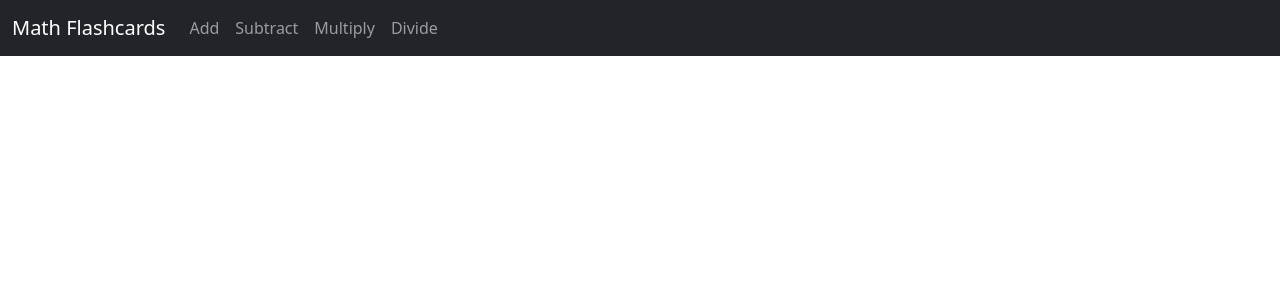
After one commit to duranblocker/django-flashcards, a Django app: template website/templates/base.html in a window 1280 px wide. The commit adds this page. Shown: the top 300 px of the page. Run offline with Django 3.2, Linux system fonts and the light colour scheme; the template is opened without the code that fills it, so the values that code supplies are empty.

Commit message:
Add files via upload

```diff
--- /dev/null
+++ b/website/templates/base.html
@@ -0,0 +1,58 @@
+<!doctype html>
+<html lang="en">
+  <head>
+    <!-- Required meta tags -->
+    <meta charset="utf-8">
+    <meta name="viewport" content="width=device-width, initial-scale=1">
+
+    <!-- Bootstrap CSS -->
+    <link href="https://cdn.jsdelivr.net/npm/bootstrap@5.1.3/dist/css/bootstrap.min.css" rel="stylesheet" integrity="sha384-1BmE4kWBq78iYhFldvKuhfTAU6auU8tT94WrHftjDbrCEXSU1oBoqyl2QvZ6jIW3" crossorigin="anonymous">
+
+    <title>Flashcards</title>
+  </head>
+    <body>
+   <nav class="navbar navbar-expand-lg navbar-dark bg-dark">
+  <div class="container-fluid">
+    <a class="navbar-brand" href="{% url 'home' %}">Math Flashcards</a>
+    <button class="navbar-toggler" type="button" data-bs-toggle="collapse" data-bs-target="#navbarSupportedContent" aria-controls="navbarSupportedContent" aria-expanded="false" aria-label="Toggle navigation">
+      <span class="navbar-toggler-icon"></span>
+    </button>
+    <div class="collapse navbar-collapse" id="navbarSupportedContent">
+      <ul class="navbar-nav me-auto mb-2 mb-lg-0">
+
+        <li class="nav-item">
+          <a class="nav-link" href="{% url 'add' %}">Add</a>
+        </li>
+        <li class="nav-item">
+          <a class="nav-link" href="{% url 'subtract' %}">Subtract</a>
+        </li>
+        <li class="nav-item">
+          <a class="nav-link" href="{% url 'multiply' %}">Multiply</a>
+        </li>
+        <li class="nav-item">
+          <a class="nav-link" href="{% url 'divide' %}">Divide</a>
+        </li>
+
+      </ul>
+
+    </div>
+  </div>
+</nav>
+<br/>
+
+<div class="container">
+	{% block 'content' %}
+	{% endblock %}
+</div>
+    <!-- Optional JavaScript; choose one of the two! -->
+
+    <!-- Option 1: Bootstrap Bundle with Popper -->
+    <script src="https://cdn.jsdelivr.net/npm/bootstrap@5.1.3/dist/js/bootstrap.bundle.min.js" integrity="sha384-ka7Sk0Gln4gmtz2MlQnikT1wXgYsOg+OMhuP+IlRH9sENBO0LRn5q+8nbTov4+1p" crossorigin="anonymous"></script>
+
+    <!-- Option 2: Separate Popper and Bootstrap JS -->
+    <!--
+    <script src="https://cdn.jsdelivr.net/npm/@popperjs/core@2.10.2/dist/umd/popper.min.js" integrity="sha384-7+zCNj/IqJ95wo16oMtfsKbZ9ccEh31eOz1HGyDuCQ6wgnyJNSYdrPa03rtR1zdB" crossorigin="anonymous"></script>
+    <script src="https://cdn.jsdelivr.net/npm/bootstrap@5.1.3/dist/js/bootstrap.min.js" integrity="sha384-QJHtvGhmr9XOIpI6YVutG+2QOK9T+ZnN4kzFN1RtK3zEFEIsxhlmWl5/YESvpZ13" crossorigin="anonymous"></script>
+    -->
+  </body>
+</html>
--- a/website/templates/home.html
+++ b/website/templates/home.html
@@ -1,4 +1,4 @@
-{% extends 'base.html' %}
+{% extends 'Base.html' %}
 
 {% block 'content' %}
     <h1>Welcome To My Math Flashcard Website!</h1>
```
